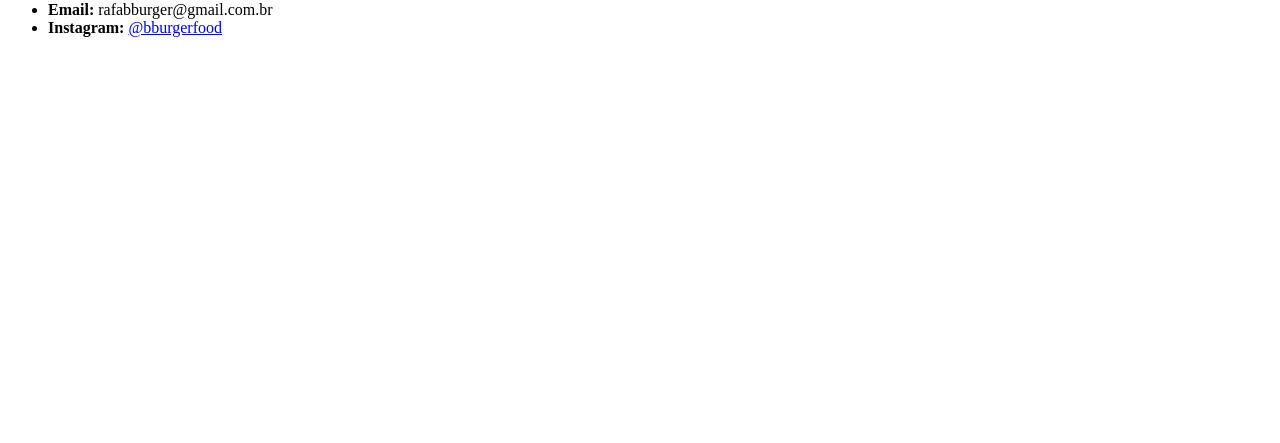
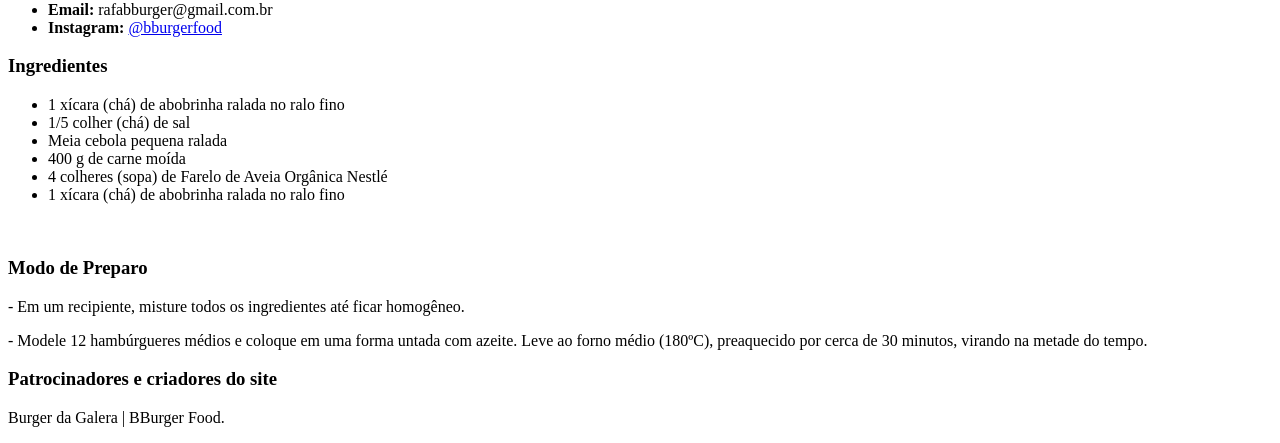
Before and after one commit to Rafa070/recipes, a Django app: template django-r1/prjDjango1/recipes/templates/recipes/partials/recipeReceitas.html in a window 1280 px wide. Shown: the part 550-993 px from the top of the page. Before the commit the page ends 587 px from the top, so only its background shows below. Run offline with Django 3.2, Linux system fonts and the light colour scheme; the template is opened without the code that fills it, so the values that code supplies are empty.

Commit message:
config windows recipes

```diff
--- a/django-r1/prjDjango1/recipes/templates/recipes/partials/recipeReceitas.html
+++ b/django-r1/prjDjango1/recipes/templates/recipes/partials/recipeReceitas.html
@@ -20,5 +20,26 @@
                 </ul>
             </div>
         </div>
-
+       <div class="card">
+            <div class="ingredientes">
+                <h3>Ingredientes</h3>
+                <ul>
+                    <li>1 xícara (chá) de abobrinha ralada no ralo fino</li>
+                    <li>1/5 colher (chá) de sal</li>
+                    <li>Meia cebola pequena ralada</li>
+                    <li>400 g de carne moída</li>
+                    <li>4 colheres (sopa) de Farelo de Aveia Orgânica Nestlé</li>
+                    <li>1 xícara (chá) de abobrinha ralada no ralo fino</li>
+                </ul>
+                    <br/>
+                <h3>Modo de Preparo</h3>
+                <p>- Em um recipiente, misture todos os ingredientes até ficar homogêneo.</p>
+                <p>- Modele 12 hambúrgueres médios e coloque em uma forma untada com azeite. Leve ao forno médio (180ºC), preaquecido por cerca de 30 minutos, virando na metade do tempo.</p>
+            </div>
+        </div>
+    </div>
+    <div class="card">
+        <h3>Patrocinadores e criadores do site</h3>
+        <p>Burger da Galera | BBurger Food.</p>
+    </div>
 </div>
```
